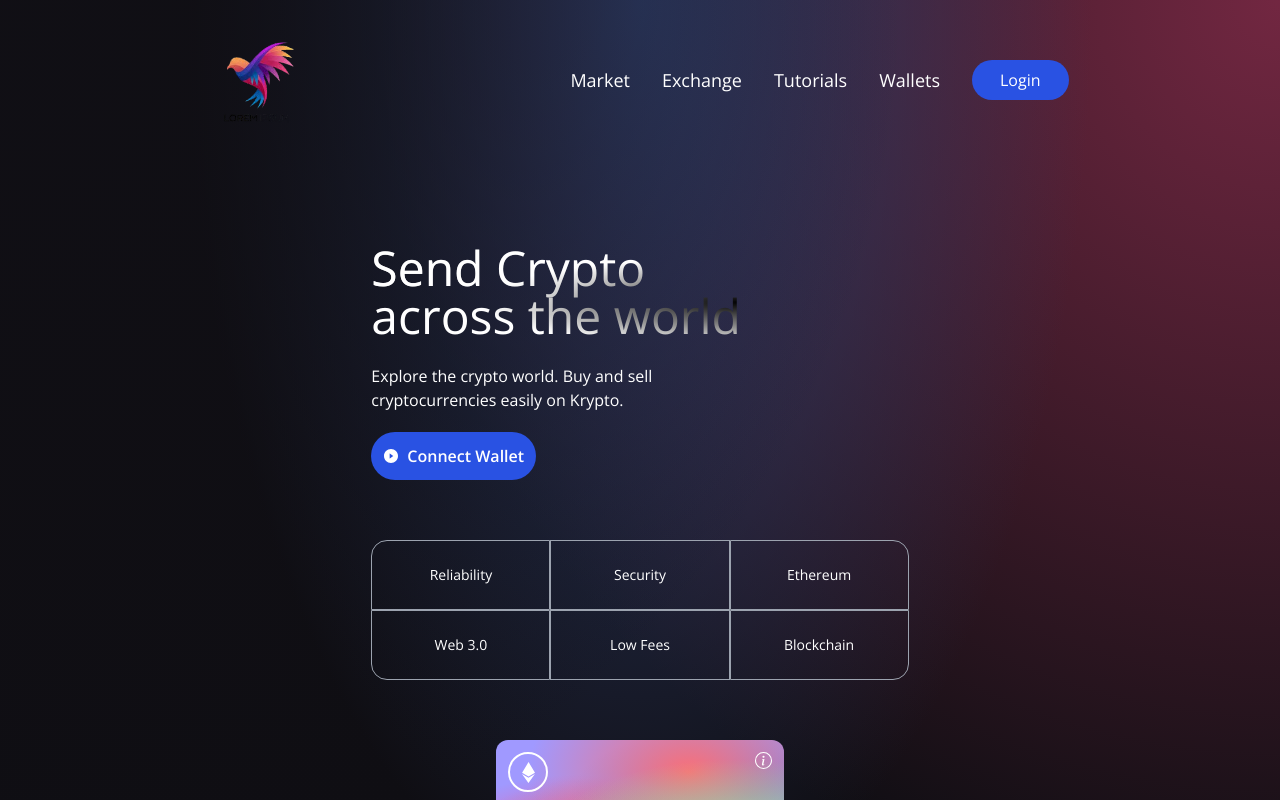
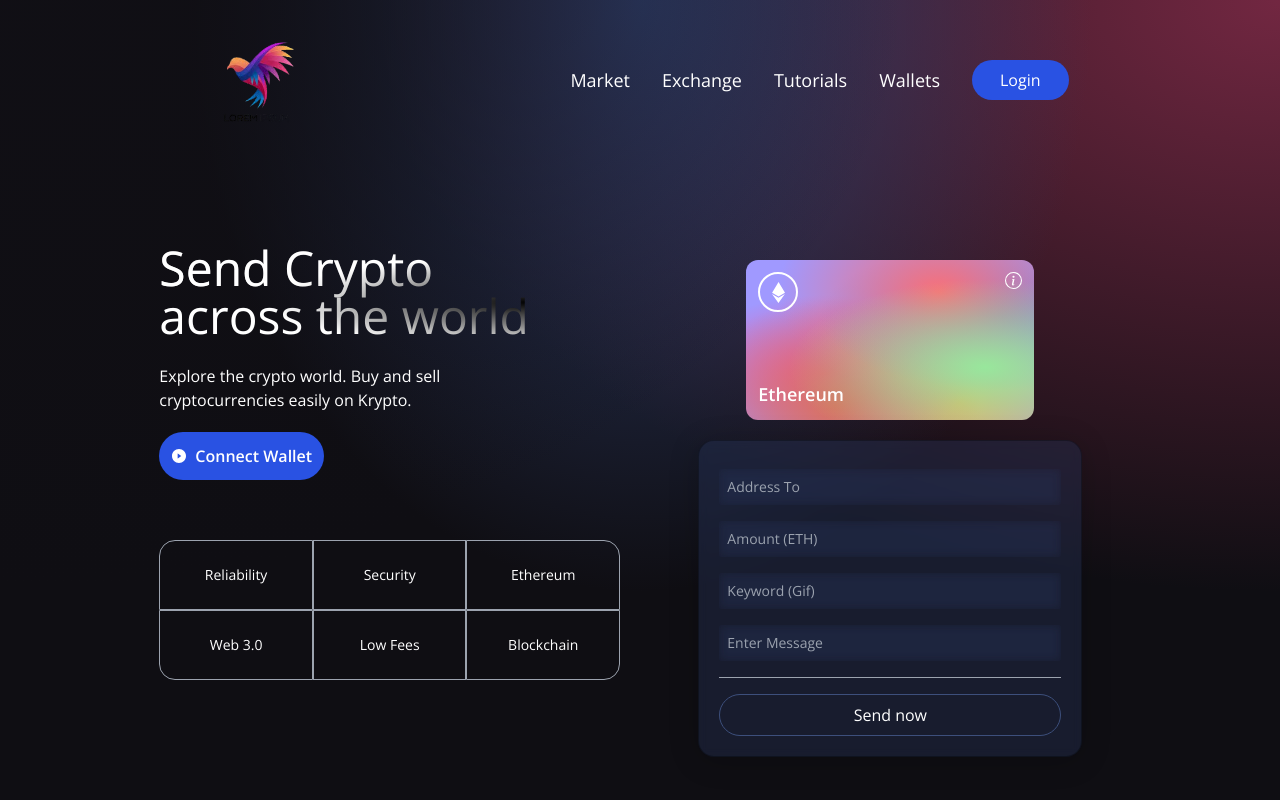
Before and after one commit to alibaba0010/web3.0-tutrorial, a React (Vite) app in the folder client/: page / in a window 1280 px wide. Shown: the top 800 px of the page. Built offline with nearby package versions, Linux system fonts and the light colour scheme.

Commit message:
Solved bugs in the code

```diff
--- a/client/tailwind.config.js
+++ b/client/tailwind.config.js
@@ -1,8 +1,41 @@
 /** @type {import('tailwindcss').Config} */
 export default {
-  content: ["./index.html", "./src/**/*.{js,ts,jsx,tsx}"],
+  purge: ["./src/**/*.{js,jsx,ts,tsx}", "./public/index.html"],
+  mode: "jit",
+  darkMode: false, // or 'media' or 'class'
   theme: {
+    fontFamily: {
+      display: ["Open Sans", "sans-serif"],
+      body: ["Open Sans", "sans-serif"],
+    },
+    extend: {
+      screens: {
+        mf: "990px",
+      },
+      keyframes: {
+        "slide-in": {
+          "0%": {
+            "-webkit-transform": "translateX(120%)",
+            transform: "translateX(120%)",
+          },
+          "100%": {
+            "-webkit-transform": "translateX(0%)",
+            transform: "translateX(0%)",
+          },
+        },
+      },
+      animation: {
+        "slide-in": "slide-in 0.5s ease-out",
+      },
+    },
+  },
+  variants: {
     extend: {},
   },
-  plugins: [],
+  plugins: ["@tailwindcss/forms"],
 };
+// content: ["./index.html", "./src/**/*.{js,ts,jsx,tsx}"],
+// theme: {
+//   extend: {},
+// },
+// plugins: [],
```
